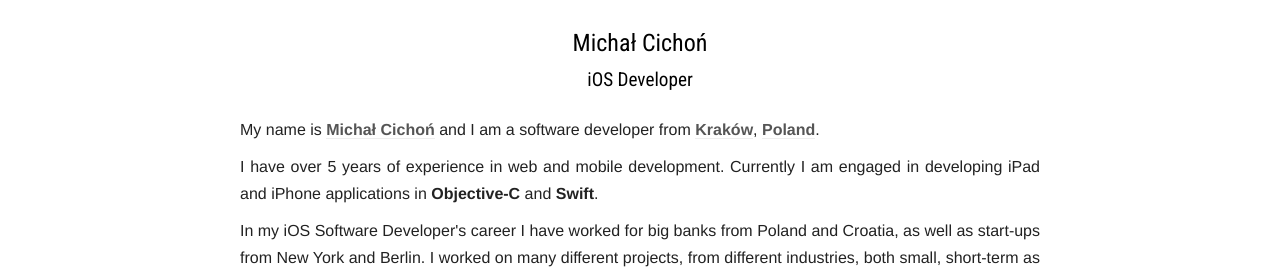
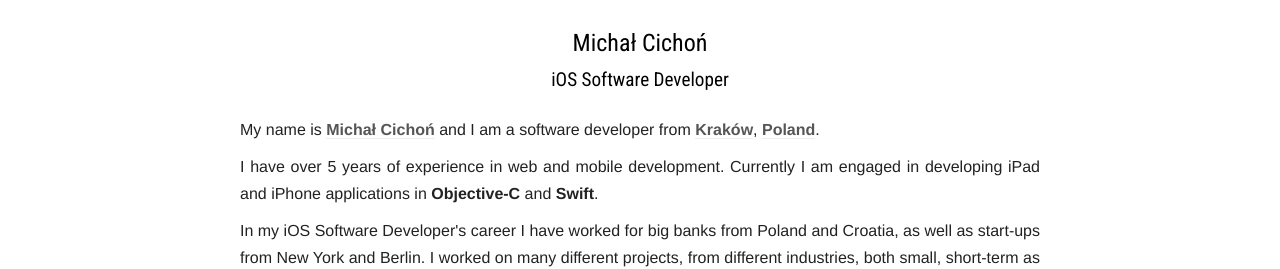
Before and after one commit to michalcichon/michalcichon.github.io, a Jekyll site: the page built from index.html, in a window 1280 px wide. Shown: the part 252-521 px from the top of the page. Built offline with Jekyll 4.4.1, drawn with Linux system fonts in a browser that asks for light colours.

Commit message:
Minor change

```diff
--- a/index.html
+++ b/index.html
@@ -4,7 +4,7 @@ layout: default
 <article>
   <header>
     <h1>Michał Cichoń</h1>
-    <h2>iOS Developer</h2>
+    <h2>iOS Software Developer</h2>
   </header>
   <p>My name is <a href="https://www.linkedin.com/in/michalcichon">Michał Cichoń</a> and I am a software developer from <a href="https://en.wikipedia.org/wiki/Krak%C3%B3w" title="Kraków">Kraków</a>, <a href="https://en.wikipedia.org/wiki/Poland" title="Poland">Poland</a>.</p>
   <p>I have over 5 years of experience in web and mobile development. Currently I am engaged in developing iPad and iPhone applications in <strong>Objective-C</strong> and <strong>Swift</strong>.</p>
```
